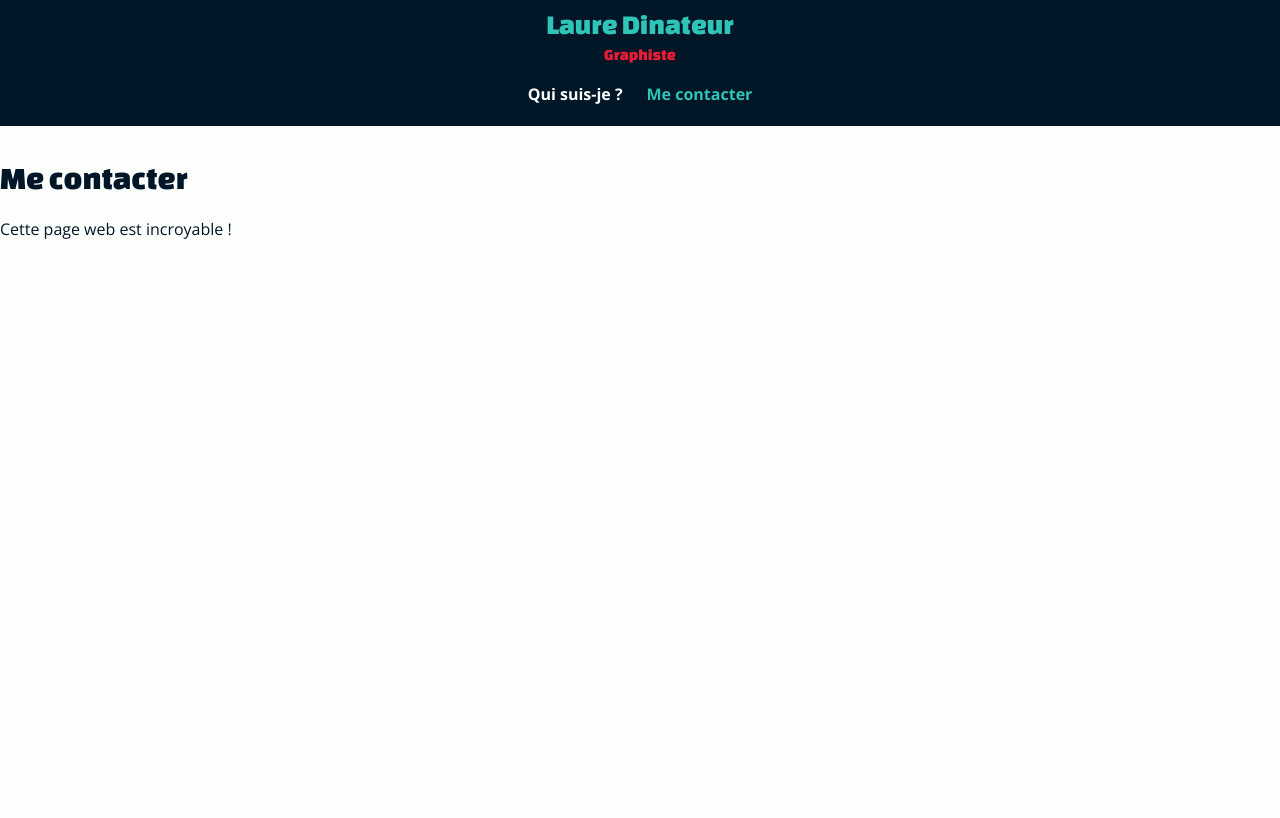
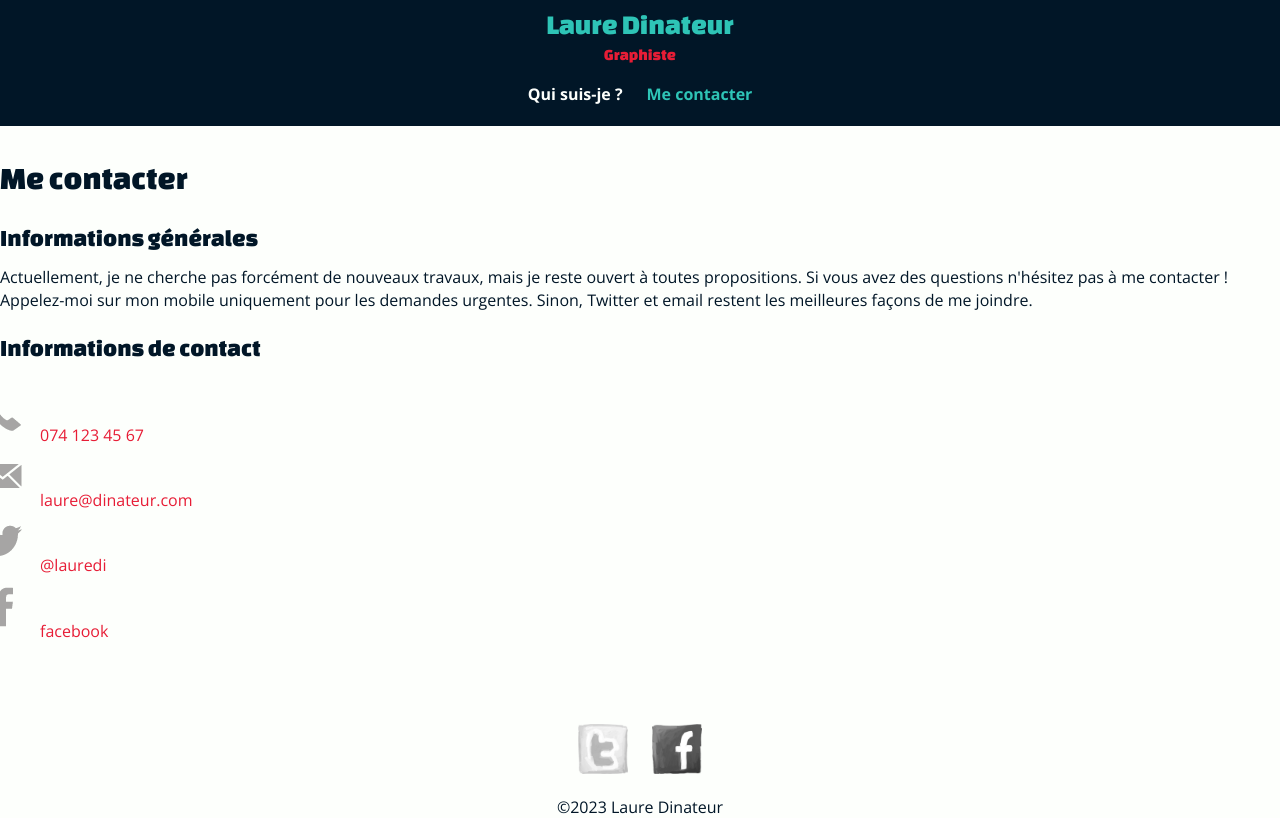
Before and after one commit to esig-jura/b053-laure-dinateur-MaelleHugueninDezot, a plain HTML site: page contact.html in a window 1280 px wide. Drawn offline with Linux system fonts and the light colour scheme.

Commit message:
fin partie 1 et début partie 2

```diff
--- a/contact.html
+++ b/contact.html
@@ -13,7 +13,7 @@
     <link rel="icon" type="image/x-icon" href="img/favicon.ico">
     <link rel="stylesheet" href="css/main.css">
 </head>
-<body>
+<body class="page-contact">
 <header>
     <a href="index.html">
         <div class="nom">Laure Dinateur</div>
@@ -31,9 +31,48 @@
     <!-- Titre principal (unique) de la page -->
     <h1>Me contacter</h1>
     <!-- Un paragraphe -->
-    <p>Cette page web est incroyable !</p>
+    <section>
+        <h2>Informations générales</h2>
+
+    Actuellement, je ne cherche pas forcément de nouveaux travaux, mais je
+    reste ouvert à toutes propositions. Si vous avez des questions
+    n'hésitez pas à me contacter !
+
+    Appelez-moi sur mon mobile uniquement pour les demandes urgentes. Sinon,
+    Twitter et email restent les meilleures façons de me joindre.
+    </section>
+    <section class="infos-contact">
+        <h2>Informations de contact</h2>
+        <ul>
+            <li class="phone">
+                <a href="tel:074 123 45 67">074 123 45 67</a>
+            </li>
+            <li class="mail">
+                <a href="mailto:laure@dinateur.com">laure@dinateur.com</a>
+            </li>
+            <li class="twitter">
+                <a href="https://twitter.com/lauredi">@lauredi</a>
+            </li>
+            <li class="facebook">
+                <a href="https://www.facebook.com/laure.dinateur">facebook</a>
+            </li>
+        </ul>
+    </section>
 </main>
 <footer>
+    <ul>
+        <li>
+            <a href="https://twitter.com/lauredi">
+                <img src="img/twitter-draw.png" alt="Voir mon twitter">
+            </a>
+        </li>
+        <li>
+            <a href="https://www.facebook.com/laure.dinateur">
+                <img src="img/facebook-draw.png" alt="Voir mon facebook">
+            </a>
+        </li>
+    </ul>
+    &copy;2023 Laure Dinateur
 </footer>
 </body>
 </html>
--- a/css/main.css
+++ b/css/main.css
@@ -57,7 +57,7 @@ a {
 }
 
 a:hover {
-    text-decoration: underline;
+    text-decoration: none;
 }
 h1,
 h2,
@@ -123,7 +123,6 @@ header nav li:first-of-type{
     display:none;
 }
 
-
 /******************************************
                 Pied-de-page
 ******************************************/
@@ -149,3 +148,44 @@ footer ul img{
 footer ul img:hover{
     filter: grayscale(0);
 }
+
+/******************************************
+                Page Information
+******************************************/
+.page-infos h1{
+    text-align: center;
+}
+
+.page-infos img {
+    max-width: 200px;
+    display: block;
+    margin : 0 auto;
+    border-radius: 50%;
+}
+
+/******************************************
+                Page Contact
+******************************************/
+.page-contact{
+
+}
+.page-contact .infos-contact ul li{
+    list-style-type: none;
+    background-size: 20px 20px;
+}
+
+.page-contact .infos-contact .phone{
+    list-style-image: url(../img/phone.png);
+}
+
+.page-contact .infos-contact .mail{
+    list-style-image: url(../img/mail.png);
+}
+
+.page-contact .infos-contact .twitter{
+    list-style-image: url(../img/twitter.png);
+}
+
+.page-contact .infos-contact .facebook{
+    list-style-image: url(../img/facebook.png);
+}
```
Also changed, not shown: informations.html (+5 -2 lines).
